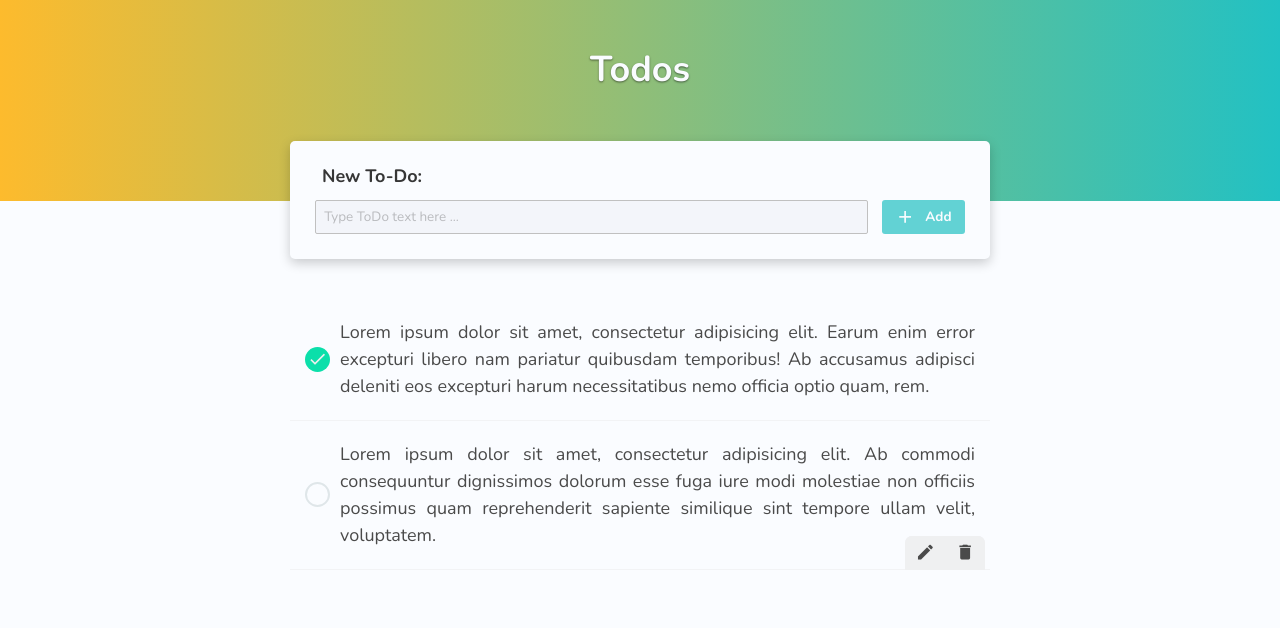
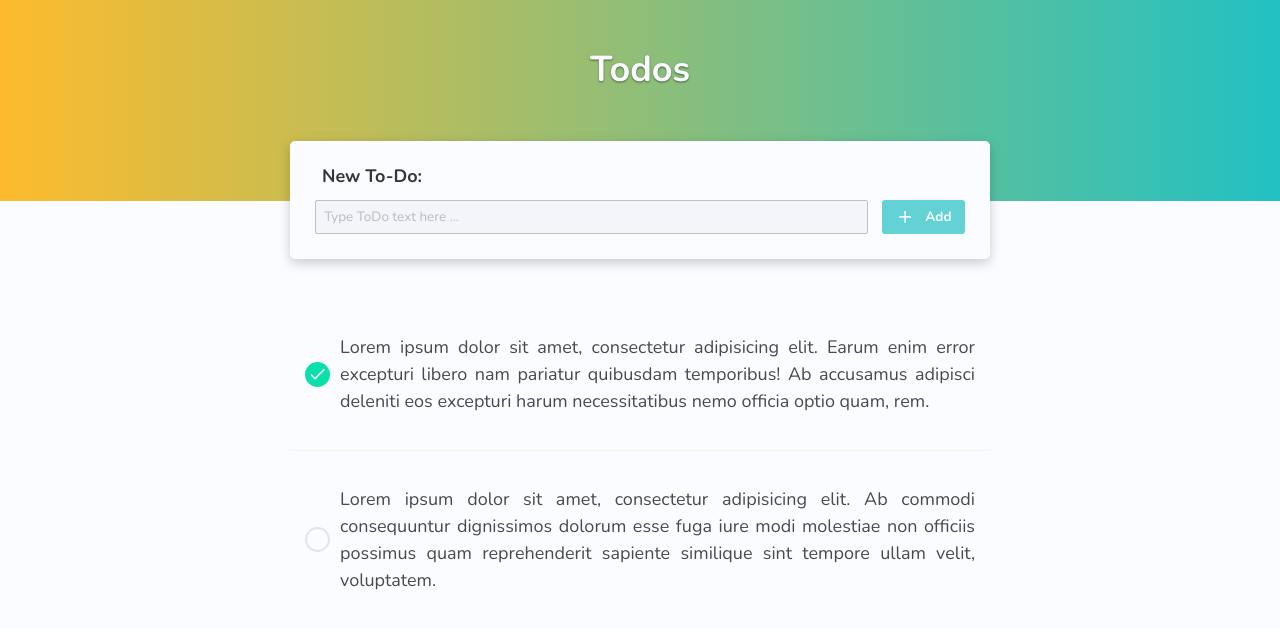
Before and after one commit to hassansribet/ToDo-App, an Angular app: page / in a window 1280 px wide. Shown: the top 628 px of the page. Built offline with nearby package versions, Linux system fonts and the light colour scheme.

Commit message:
fix some style issues

```diff
--- a/src/app/_components/todo-item/todo-item.component.scss
+++ b/src/app/_components/todo-item/todo-item.component.scss
@@ -1,11 +1,12 @@
 @import '../../../customizedStyle.scss';
 
 .todo-item {
+  position: relative;
   display: flex;
 
   align-items: center;
 
-  padding: 20px 15px;
+  padding: 35px 15px;
 
   border-bottom: 1px solid #F2F3F5;
 
@@ -74,6 +75,12 @@
 
   border-radius: 7px 7px 0 0;
 
+  opacity: 0;
+
+  transform: translateY(5px);
+
+  transition: opacity .3s, transform .3s;
+
   .todo-action {
     display: flex;
     flex-direction: row;
@@ -108,3 +115,9 @@
     }
   }
 }
+
+.todo-item:hover .todo-actions  {
+  opacity: 1;
+  transition-delay: .2s;
+  transform: translateY(0);
+}
```
